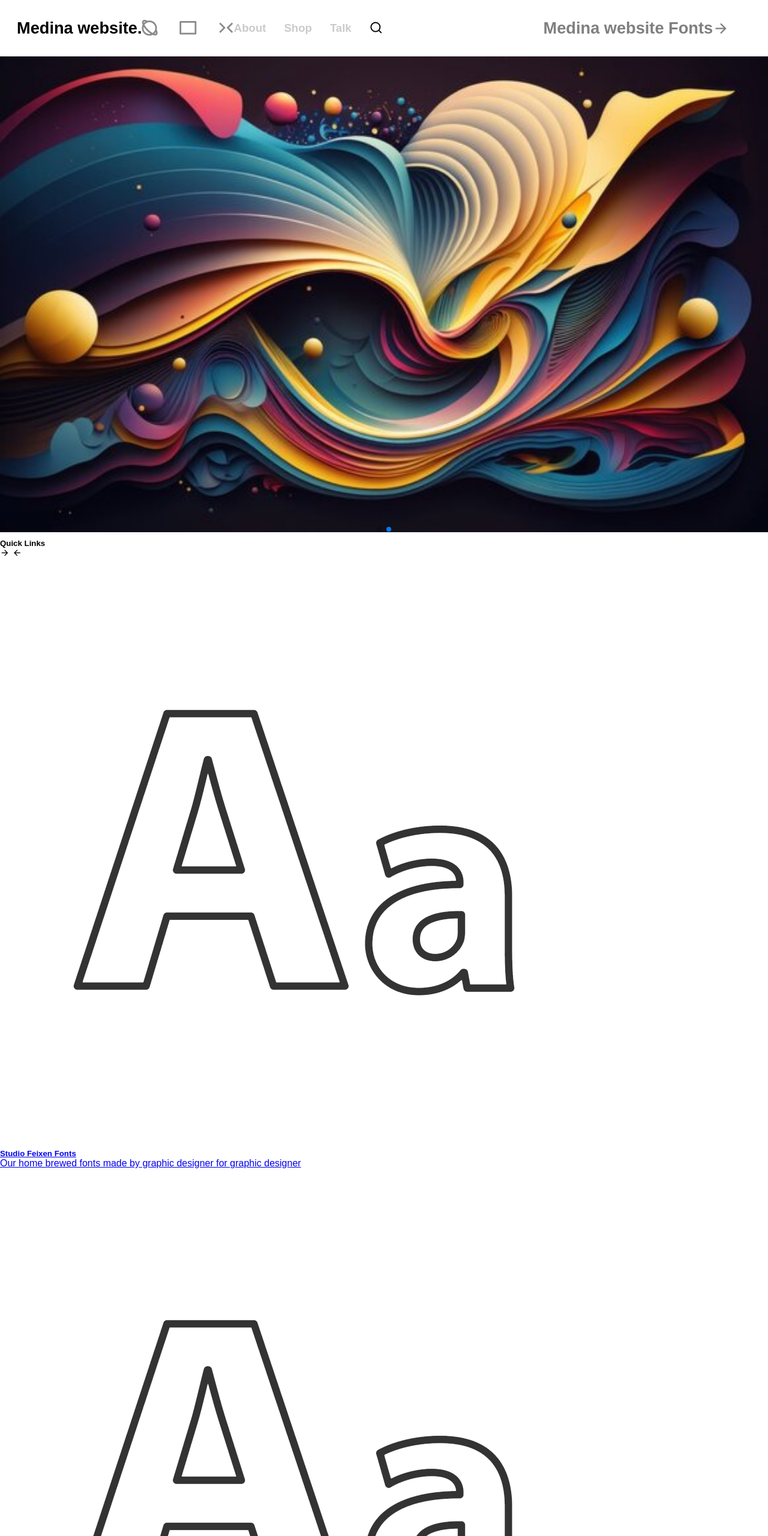
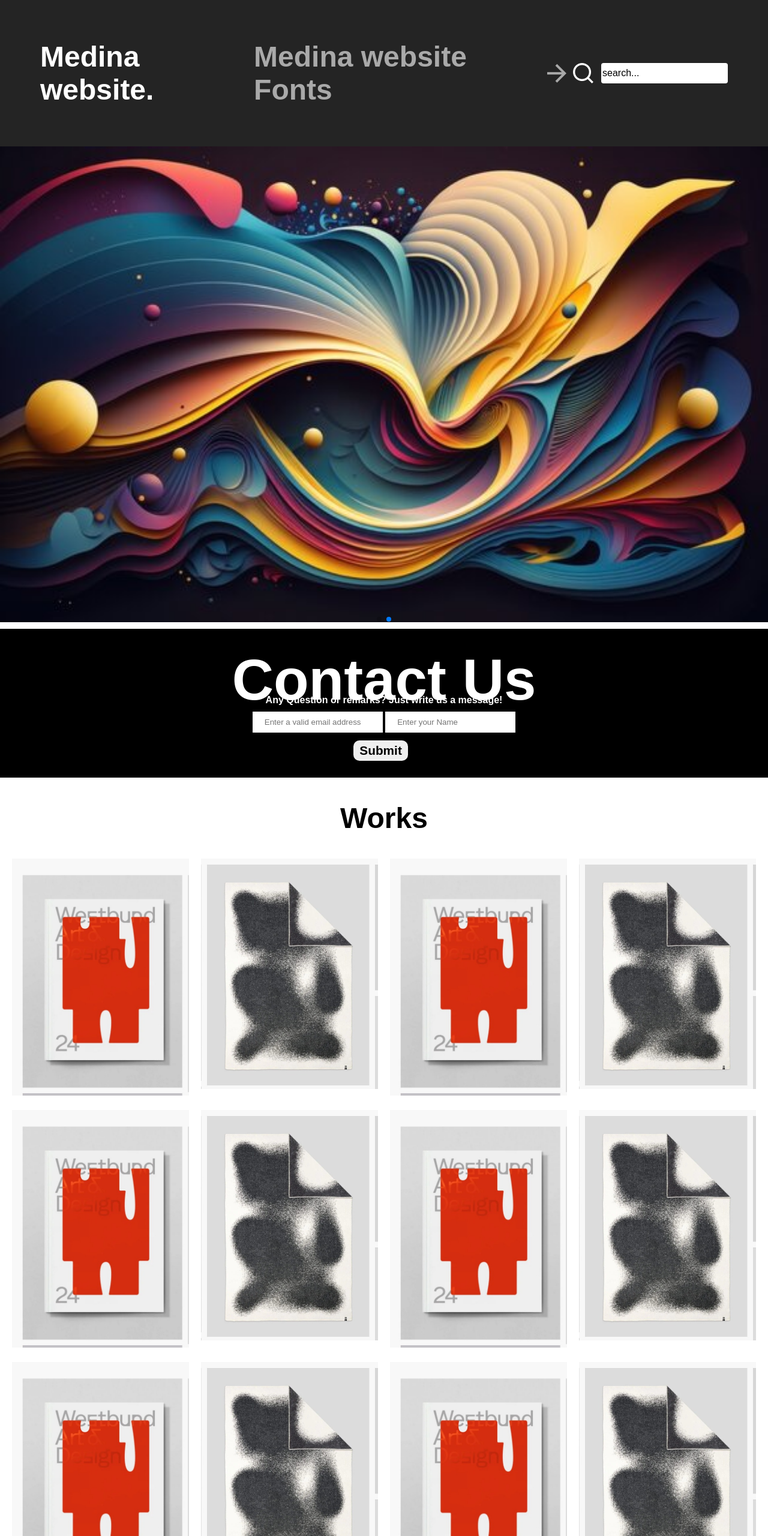
Before and after one commit to BasitTech1/medina-artist, a plain HTML site: page index.html in a window 1280 px wide. Shown: the top 2560 px of the page at 60% size. Drawn offline with nearby package versions, Linux system fonts and the light colour scheme.

Commit message:
initial comments

```diff
--- a/index.html
+++ b/index.html
@@ -18,33 +18,19 @@
     <!-- --------------------------------------header----------------------------- -->
     <header>
       <div class="logo">
-        <h2>Medina website.</h2>
-      </div>
-
-      <div class="header-icon">
-        <div class="space-icon">
-          <a href="#"><i class="ri-planet-line"></i></a>
-        </div>
-        <div class="rectangle-icon">
-          <a href="#"><i class="ri-rectangle-line"></i></a>
-        </div>
-        <div class="time-icon">
-          <a href="#"><i class="ri-contract-left-right-line"></i></a>
-        </div>
+        <h2><a href="index.html">Medina website.</a></h2>
       </div>
 
       <div class="header-icon1">
-        <h5><a href="#">About</a></h5>
-        <h5><a href="#">Shop</a></h5>
-        <h5><a href="#">Talk</a></h5>
-        <div class="search-icon"><i class="ri-search-line"></i></div>
-      </div>
-
-      <div class="fonts">
         <h4>
           Medina website <a href="#"><span>Fonts</span></a>
         </h4>
         <i class="ri-arrow-right-line"></i>
+      </div>
+
+      <div class="search">
+        <i class="ri-search-line"></i>
+        <input type="text" placeholder="search..." />
       </div>
     </header>
 
@@ -66,33 +52,130 @@
       </div>
     </section>
 
-    <!-- -------------------------------------links section---------------------- -->
+    <!-- -------------------------------------contact section---------------------- -->
 
-    <section id="links">
-      <div class="link-sub">
-        <h5>Quick Links</h5>
-        <i class="ri-arrow-right-line"></i>
-        <i class="ri-arrow-left-line"></i>
+    <section id="contact">
+      <div class="contact-details">
+        <h4>Contact Us</h4>
+        <p>Any Question or remarks? Just write us a message!</p>
+        <form>
+          <input type="email" placeholder="Enter a valid email address" />
+          <input type="text" placeholder="Enter your Name" />
+          <button>Submit</button>
+        </form>
+      </div>
+    </section>
+
+    <!-- ---------------------------------------works section-------------------------------- -->
+
+    <section id="work">
+      <h3>Works</h3>
+      <div class="workproduct">
+        <div class="img1">
+          <a href="#"><img src="images/img1.jpg" alt="" /></a>
+        </div>
+        <div class="img2">
+          <a href="#"><img src="images/img2.jpg" alt="" /></a>
+        </div>
+        <div class="img3">
+          <a href="#"><img src="images/img1.jpg" alt="" /></a>
+        </div>
+        <div class="img4">
+          <a href="#"><img src="images/img2.jpg" alt="" /></a>
+        </div>
+        <div class="img5">
+          <a href="#"><img src="images/img1.jpg" alt="" /></a>
+        </div>
+        <div class="img6">
+          <a href="#"><img src="images/img2.jpg" alt="" /></a>
+        </div>
+        <div class="img7">
+          <a href="#"><img src="images/img1.jpg" alt="" /></a>
+        </div>
+        <div class="img8">
+          <a href="#"><img src="images/img2.jpg" alt="" /></a>
+        </div>
+        <div class="img9">
+          <a href="#"><img src="images/img1.jpg" alt="" /></a>
+        </div>
+        <div class="img10">
+          <a href="#"><img src="images/img2.jpg" alt="" /></a>
+        </div>
+        <div class="img11">
+          <a href="#"><img src="images/img1.jpg" alt="" /></a>
+        </div>
+        <div class="img12">
+          <a href="#"><img src="images/img2.jpg" alt="" /></a>
+        </div>
+        <div class="img13">
+          <a href="#"><img src="images/img1.jpg" alt="" /></a>
+        </div>
+        <div class="img14">
+          <a href="#"><img src="images/img2.jpg" alt="" /></a>
+        </div>
+        <div class="img15">
+          <a href="#"><img src="images/img1.jpg" alt="" /></a>
+        </div>
+        <div class="img16">
+          <a href="#"><img src="images/img2.jpg" alt="" /></a>
+        </div>
+        <div class="img17">
+          <a href="#"><img src="images/img2.jpg" alt="" /></a>
+        </div>
+        <div class="img18">
+          <a href="#"><img src="images/img1.jpg" alt="" /></a>
+        </div>
+        <div class="img19">
+          <a href="#"><img src="images/img2.jpg" alt="" /></a>
+        </div>
+        <div class="img20">
+          <a href="#"><img src="images/img1.jpg" alt="" /></a>
+        </div>
+        <div class="img21">
+          <a href="#"><img src="images/img2.jpg" alt="" /></a>
+        </div>
+        <div class="img22">
+          <a href="#"><img src="images/img1.jpg" alt="" /></a>
+        </div>
+        <div class="img23">
+          <a href="#"><img src="images/img2.jpg" alt="" /></a>
+        </div>
+        <div class="img23">
+          <a href="#"><img src="images/img1.jpg" alt="" /></a>
+        </div>
+      </div>
+    </section>
+
+    <!-- -----------------------------------------footer------------------------------- -->
+
+    <footer>
+      <div class="logo">
+        <h2>
+          <a href="index.html"
+            >Medina <br />
+            website.</a
+          >
+        </h2>
+      </div>
+      <div class="social-icon-details">
+        <h3>Follow US</h3>
+        <div class="social-icon">
+          <i class="ri-facebook-circle-fill"></i>
+          <i class="ri-instagram-line"></i>
+          <i class="ri-twitter-x-fill"></i>
+          <i class="ri-tiktok-fill"></i>
+        </div>
+      </div>
+      <div class="social-icon-details1">
+        <h4>Order Us</h4>
+        <div class="email">
+          <input type="email" placeholder="send email" />
+          <button>send</button>
+        </div>
       </div>
 
-      <div class="link-details">
-        <a href="#">
-          <img src="images/A letter icon.png" alt="" />
-          <h5>Studio Feixen Fonts</h5>
-          <p>
-            Our home brewed fonts made by graphic designer for graphic designer
-          </p>
-        </a>
-
-        <a href="#">
-          <img src="images/A letter icon.png" alt="" />
-          <h5>Studio Feixen Fonts</h5>
-          <p>
-            Our home brewed fonts made by graphic designer for graphic designer
-          </p>
-        </a>
-      </div>
-    </section>
+      <div class="copyright">&#169; Medina website. 2025</div>
+    </footer>
 
     <script src="https://cdn.jsdelivr.net/npm/swiper@11/swiper-bundle.min.js"></script>
     <script src="script.js"></script>
--- a/style.css
+++ b/style.css
@@ -5,10 +5,9 @@
   font-family: "poppins", sans-serif;
 }
 
-/* body {
-  background: #000;
-  color: #fff;
-} */
+body {
+  overflow-x: hidden;
+}
 
 /* --------------------------------------------header--------------------------- */
 
@@ -16,71 +15,68 @@ header {
   display: flex;
   align-items: center;
   justify-content: space-between;
-  padding: 28px;
-  background-color: #fff;
-  color: #000;
   width: 100%;
+  padding: 67px;
+  background-color: #000000db;
 }
 
-header h2 {
-  font-size: 1.7em;
+header .logo h2 {
+  font-size: 3em;
   cursor: pointer;
 }
 
-header .header-icon {
-  display: flex;
-  align-items: center;
-  justify-content: center;
-  gap: 30px;
-  width: 10px;
-}
-
-header .header-icon a {
-  font-size: 2.1em;
+header h2 a {
   text-decoration: none;
-  color: #00000075;
+  color: #fff;
 }
 
 header .header-icon1 {
   display: flex;
   align-items: center;
-  justify-content: center;
-  gap: 30px;
-  font-size: 1.4em;
-  margin-right: 16%;
+  justify-content: space-between;
+  font-size: 3em;
+  color: #ffffff9b;
+  cursor: pointer;
+  transition: all 0.3s ease-in;
+}
+
+header .header-icon1:hover {
+  color: #fff;
 }
 
 header .header-icon1 a {
   text-decoration: none;
-  color: #00000035;
+  color: #ffffff9b;
   transition: all ease 0.3s;
 }
 
 header .header-icon1 a:hover {
-  color: #000;
+  color: #fff;
 }
 
-header .fonts {
+header .search {
   display: flex;
   align-items: center;
   justify-content: center;
-  padding-right: 3%;
-  font-size: 1.7em;
-  color: #00000080;
+  gap: 10px;
+}
+
+header .search i {
+  font-size: 2.5em;
+  color: #fff;
   cursor: pointer;
 }
 
-header .fonts:hover {
-  color: #000;
+header .search input {
+  border: none;
+  outline: none;
+  padding: 8px 2px;
+  border-radius: 4px;
+  font-size: 1em;
+  color: black;
 }
-
-header .fonts a {
-  text-decoration: none;
-  color: #00000080;
-}
-
-header .fonts a:hover {
-  color: #000;
+header .search input::placeholder {
+  color: black;
 }
 
 /* ------------------------------------------slider-------------------------- */
@@ -110,3 +106,175 @@ header .fonts a:hover {
   width: 50%;
   min-height: 50vh;
 }
+
+/* -----------------------------------------------contact-------------------------- */
+
+#contact {
+  display: flex;
+  align-items: center;
+  justify-content: center;
+  flex-direction: column-reverse;
+  color: white;
+  text-align: center;
+  padding: 30px;
+  background-color: #000;
+}
+
+#contact .contact-details h4 {
+  font-size: 6em;
+}
+
+#contact .contact-details p {
+  font-weight: 600;
+  margin-top: -30px;
+  margin-bottom: 10px;
+}
+
+#contact .contact-details form {
+  position: relative;
+  min-height: 10vh;
+}
+
+#contact .contact-details form input {
+  border: none;
+  outline: none;
+  padding: 10px 20px;
+  transition: all 0.3s ease-in;
+}
+
+#contact .contact-details form input:hover {
+  background-color: #cdcdcd;
+}
+
+#contact .contact-details form button {
+  position: absolute;
+  top: 60%;
+  left: 40%;
+  border: none;
+  outline: none;
+  padding: 5px 10px;
+  font-size: 1.3em;
+  font-weight: 600;
+  border-radius: 10px;
+  cursor: pointer;
+  transition: all 0.3s ease-in;
+}
+
+#contact .contact-details form button:hover {
+  background-color: #cdcdcd;
+  box-shadow: 2px 2px 2px rgba(113, 113, 113, 0.3);
+}
+
+/* -------------------------------work section------------------------------- */
+
+#work {
+  margin: 20px;
+}
+
+#work h3 {
+  display: flex;
+  align-items: center;
+  justify-content: center;
+  font-size: 3em;
+  text-align: center;
+  margin: 40px;
+}
+
+#work .workproduct {
+  padding: auto 10%;
+}
+
+#work .workproduct img {
+  width: 100%;
+  cursor: pointer;
+  transition: all 0.3s ease-in;
+}
+
+#work .workproduct img:hover {
+  transform: scale(1.1);
+}
+
+#work .workproduct {
+  display: grid;
+  grid-template-columns: repeat(4, 1fr);
+  grid-gap: 20px;
+}
+
+/* -------------------------------------------footer------------------------- */
+
+footer {
+  padding: 50px;
+  background-color: #000;
+  color: white;
+  display: flex;
+  align-items: center;
+  justify-content: space-between;
+  position: relative;
+}
+
+footer .logo {
+  font-size: 3em;
+  line-height: 79px;
+}
+
+footer .logo a {
+  text-decoration: none;
+  color: yellow;
+}
+
+footer h3 {
+  font-size: 4em;
+  color: yellow;
+}
+
+footer .social-icon {
+  font-size: 3em;
+  display: flex;
+  align-items: center;
+  justify-content: center;
+  gap: 20px;
+  cursor: pointer;
+}
+
+footer .social-icon:hover {
+  color: #cdcdcd;
+}
+
+footer .social-icon-details1 h4 {
+  font-size: 4em;
+  color: yellow;
+}
+
+footer .social-icon-details1 .email input {
+  padding: 10px;
+  outline: none;
+  border: none;
+  border-top-right-radius: 4px;
+  border-bottom-right-radius: 4px;
+}
+
+footer .social-icon-details1 .email input:hover {
+  background-color: #cdcdcd;
+}
+
+footer .social-icon-details1 .email button {
+  border: none;
+  outline: none;
+  padding: 10px;
+  border-top-left-radius: 4px;
+  border-bottom-left-radius: 4px;
+  background-color: white;
+  cursor: pointer;
+}
+
+footer .social-icon-details1 .email button:hover {
+  background-color: #cdcdcd;
+}
+
+footer .copyright {
+  position: absolute;
+  top: 90%;
+  left: 45%;
+  font-weight: 700;
+  color: rgba(255, 255, 255, 0.603);
+}
```
Also changed, not shown: images/img1.jpg (added), images/img2.jpg (added).
